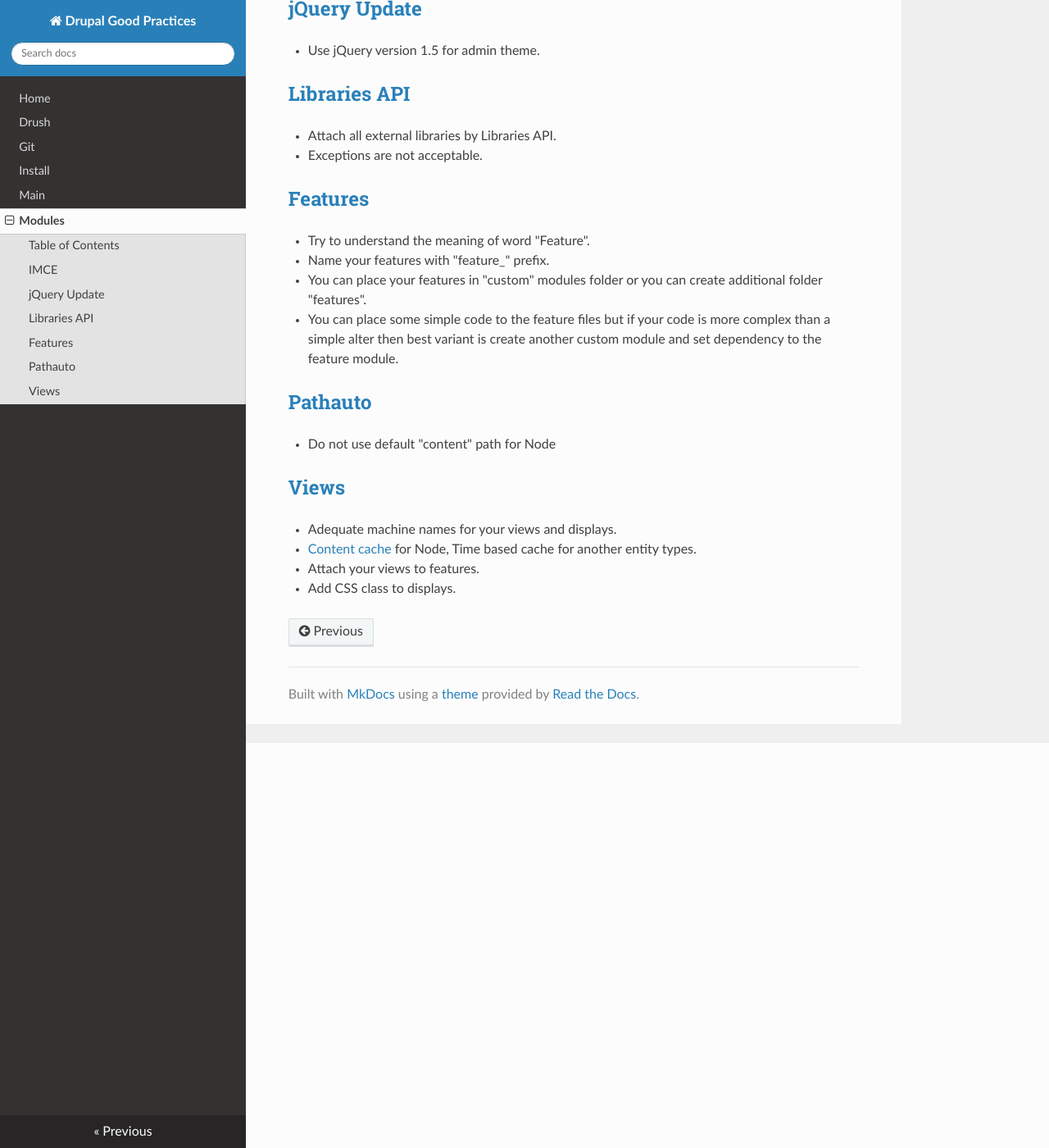
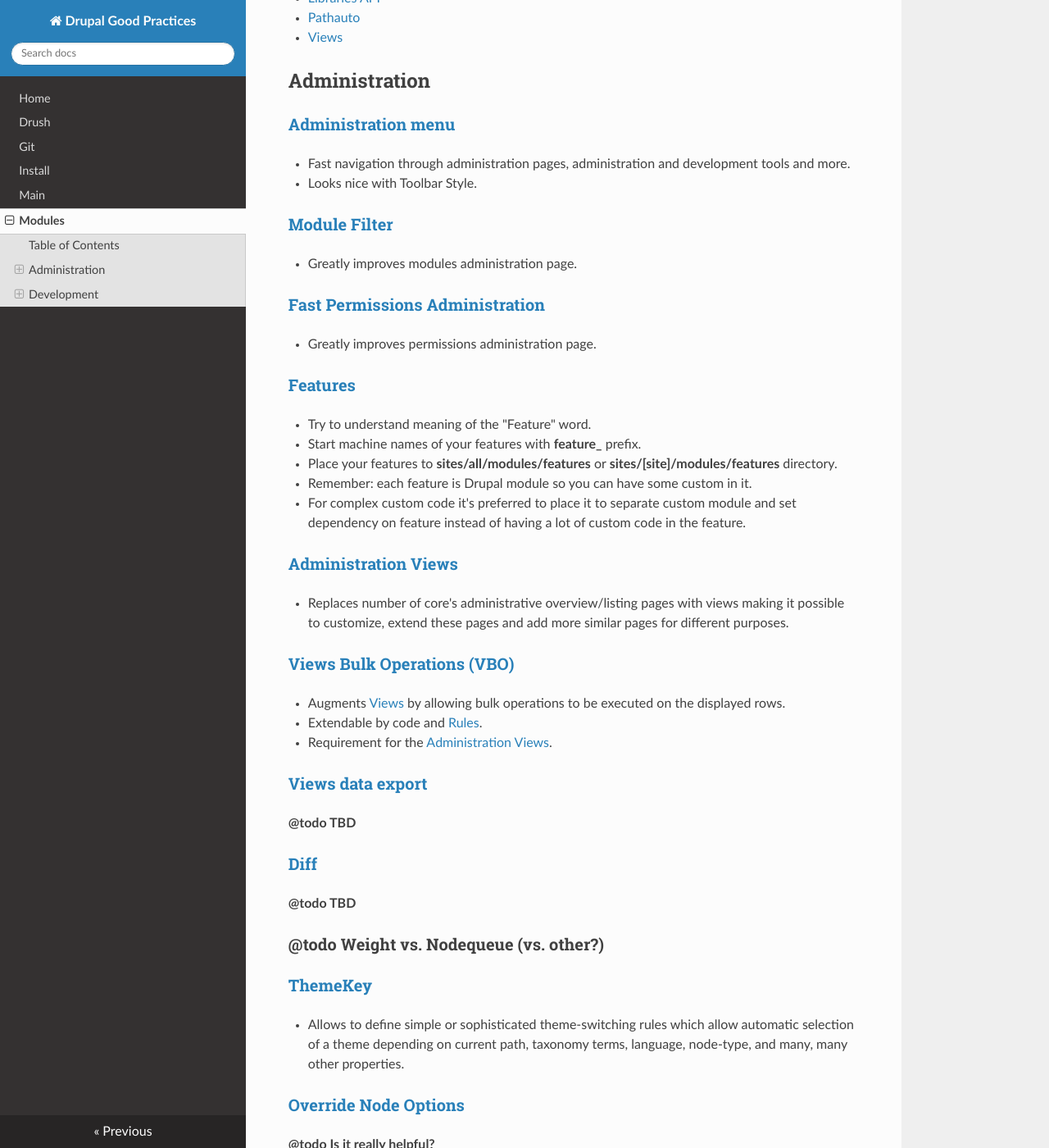
Before and after one commit to ADCI/drupal-good-practices, an MkDocs documentation site: the page built from docs/MODULES.md, in a window 1280 px wide and 1400 px high, scrolled down 494 px. Shown: the whole window at 82% size. Built offline with MkDocs 1.6.1, drawn with Linux system fonts in a browser that asks for light colours; nearby versions of some CDN libraries; old or Windows-style settings are respelled for this version of MkDocs; some of the changed text lies outside the part shown.

Commit message:
Added some modules descriptions to MODULES.md. Misc fixes.

```diff
--- a/docs/MODULES.md
+++ b/docs/MODULES.md
@@ -2,38 +2,127 @@
 
 ## Table of Contents
 
-- [IMCE](#imce)
-- [jQuery Update](#jquery-update)
-- [Libraries API](#libraries-api)
-- [Features](#features)
-- [Pathauto](#pathauto)
-- [Views](#views)
+  - [Administration](#administration)
+    - [Administration menu](#administration-menu)
+    - [Module Filter](#module-filter)
+    - [Fast Permissions Administration](#fast-permissions-administration)
+    - [Features](#features)
+    - [Administration Views](#administration-views)
+    - [Views Bulk Operations (VBO)](#views-bulk-operations-vbo)
+    - [Views data export](views-data-export)
+  - [IMCE](#imce)
+  - [jQuery Update](#jquery-update)
+  - [Libraries API](#libraries-api)
+  - [Pathauto](#pathauto)
+  - [Views](#views)
 
-## [IMCE](https://www.drupal.org/project/imce)
+## Administration
+
+### [Administration menu](https://www.drupal.org/project/admin_menu)
+
+  - Fast navigation through administration pages, administration and development tools and more.
+  - Looks nice with Toolbar Style.
+
+### [Module Filter](https://www.drupal.org/project/module_filter)
+
+  - Greatly improves modules administration page.
+
+### [Fast Permissions Administration](https://www.drupal.org/project/fpa)
+
+  - Greatly improves permissions administration page.
+
+### [Features](https://www.drupal.org/project/features)
+
+  - Try to understand meaning of the "Feature" word.
+  - Start machine names of your features with **feature_** prefix.
+  - Place your features to **sites/all/modules/features** or **sites/[site]/modules/features** directory.
+  - Remember: each feature is Drupal module so you can have some custom in it.
+  - For complex custom code it's preferred to place it to separate custom module and set dependency on feature instead of having a lot of custom code in the feature.
+
+### [Administration Views](https://www.drupal.org/project/admin_views)
+
+  - Replaces number of core's administrative overview/listing pages with views making it possible to customize, extend these pages and add more similar pages for different purposes.
+
+### [Views Bulk Operations (VBO)](https://www.drupal.org/project/views_bulk_operations)
+
+  - Augments [Views](#views) by allowing bulk operations to be executed on the displayed rows.
+  - Extendable by code and [Rules](#rules).
+  - Requirement for the [Administration Views](#administration-views).
+
+### [Views data export](https://www.drupal.org/project/views_data_export)
+
+  **@todo TBD**
+
+### [Diff](https://www.drupal.org/project/diff)
+
+  **@todo TBD**
+
+### @todo Weight vs. Nodequeue (vs. other?)
+
+### [ThemeKey](https://www.drupal.org/project/themekey)
+
+  - Allows to define simple or sophisticated theme-switching rules which allow automatic selection of a theme depending on current path, taxonomy terms, language, node-type, and many, many other properties.
+
+### [Override Node Options](https://www.drupal.org/project/override_node_options)
+
+  **@todo Is it really helpful?**
+
+### [Workbench Moderation](https://www.drupal.org/project/workbench_moderation)
+
+  - Adds arbitrary moderation states to Drupal core's "unpublished" and "published" node states, and affects the behavior of node revisions when nodes are published.
+
+### @todo Elysia Cron vs. Ultimate Cron
+
+### [Schema](https://www.drupal.org/project/schema)
+
+  - Compares the live database structure with the schema structure declared by all enabled modules, reporting on any missing or incorrect tables.
+  - Provides hyperlinked display of the schema's embedded documentation explaining what each table and field is for.
+  - Examines the live database and creates Schema API data structures for all tables that match the live database.
+
+### [Flood control](https://www.drupal.org/project/flood_control)
+
+  - Adds an administration interface for hidden flood control variables in Drupal 7, like the login attempt limiters and any future hidden variables.
+
+### @todo https://www.drupal.org/project/total_control ?
+
+### [Rabbit Hole](https://www.drupal.org/project/rabbit_hole)
+
+  - Adds the ability to control what should happen when an entity is being viewed at its own page.
+  - Useful if you have a content type that never should be displayed on its own page, like an image content type that's displayed in a carousel.
+
+## Development
+
+### [Devel](https://www.drupal.org/project/devel)
+
+  - A set of development helper tools for debugging, content generation, etc.
+
+### [Masquerade](https://www.drupal.org/project/masquerade)
+
+  - allows site administrators to switch users and surf the site as that user (no password required).
+  - Helpful for site developers when trying to determine what a client, logged in as themselves, might see when logged into the site.
+  - **@todo Do not use on production?**
+
+### ---
+
+### [IMCE](https://www.drupal.org/project/imce)
 
   - Configure default IMCE profile for uploading files to non-root directory.
 
-## [jQuery Update](https://www.drupal.org/project/jquery_update)
+### [jQuery Update](https://www.drupal.org/project/jquery_update)
 
-  - Use jQuery version 1.5 for admin theme.
+  - Set default jQuery version to at least **1.7** which is safe option for most of sites, newer is better.
+  - Override default jQuery version for your admin theme - set **1.5** or even **1.4** (shipped with Drupal core). With newer versions issues in admin UI are possible.
 
-## [Libraries API](https://www.drupal.org/project/libraries)
+### [Libraries API](https://www.drupal.org/project/libraries)
 
   - Attach all external libraries by Libraries API.
   - Exceptions are not acceptable.
 
-## [Features](https://www.drupal.org/project/features)
-
-  - Try to understand the meaning of word "Feature".
-  - Name your features with "feature_" prefix.
-  - You can place your features in "custom" modules folder or you can create additional folder "features".
-  - You can place some simple code to the feature files but if your code is more complex than a simple alter then best variant is create another custom module and set dependency to the feature module.
-
-## [Pathauto](https://www.drupal.org/project/pathauto)
+### [Pathauto](https://www.drupal.org/project/pathauto)
 
   - Do not use default "content" path for Node
 
-## [Views](https://www.drupal.org/project/views)
+### [Views](https://www.drupal.org/project/views)
 
   - Adequate machine names for your views and displays.
   - [Content cache](https://www.drupal.org/project/views_content_cache) for Node, Time based cache for another entity types.
```
Also changed, not shown: docs/GIT.md (+5 -5 lines), docs/INSTALL.md (+5 -5 lines), docs/MAIN.md (+12 -12 lines), docs/index.md (+5 -5 lines).
